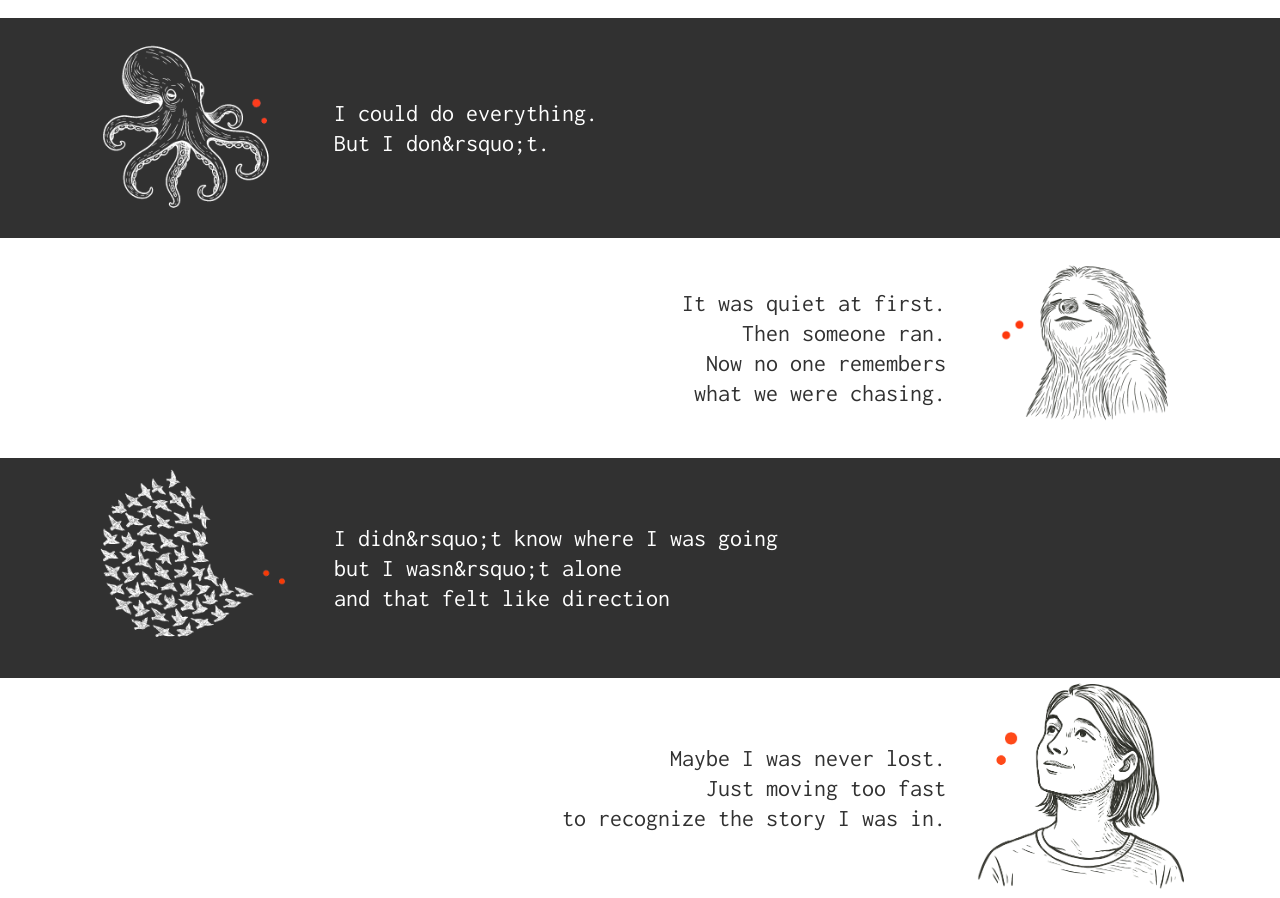
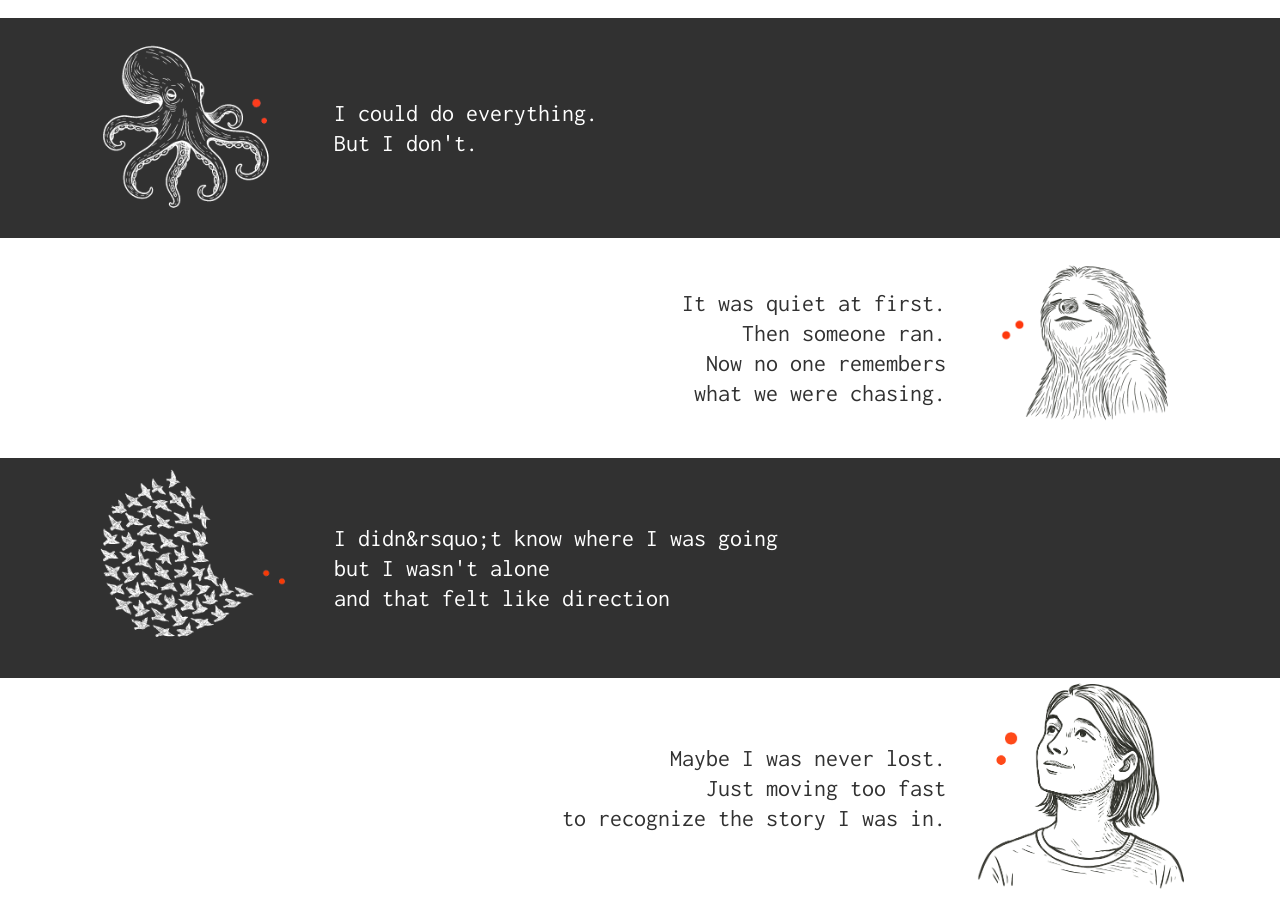
Before and after one commit to iknowmagic/whatstherush, a Next.js app: page / in a window 1280 px wide. Shown: the part 1332-2230 px from the top of the page. Built offline with nearby package versions, Linux system fonts and the light colour scheme.

Commit message:
fix: correct HTML entity for apostrophes in stanzaGroups data

```diff
--- a/src/data/stanzaGroups.ts
+++ b/src/data/stanzaGroups.ts
@@ -39,7 +39,7 @@ export const stanzaGroups = [
         theme: "lion",
       },
       {
-        lines: ["I could do everything.", "But I don&rsquo;t."],
+        lines: ["I could do everything.", "But I don't."],
         theme: "octopus",
       },
       {
@@ -54,7 +54,7 @@ export const stanzaGroups = [
       {
         lines: [
           "I didn&rsquo;t know where I was going",
-          "but I wasn&rsquo;t alone",
+          "but I wasn't alone",
           "and that felt like direction",
         ],
         theme: "birds",
```
